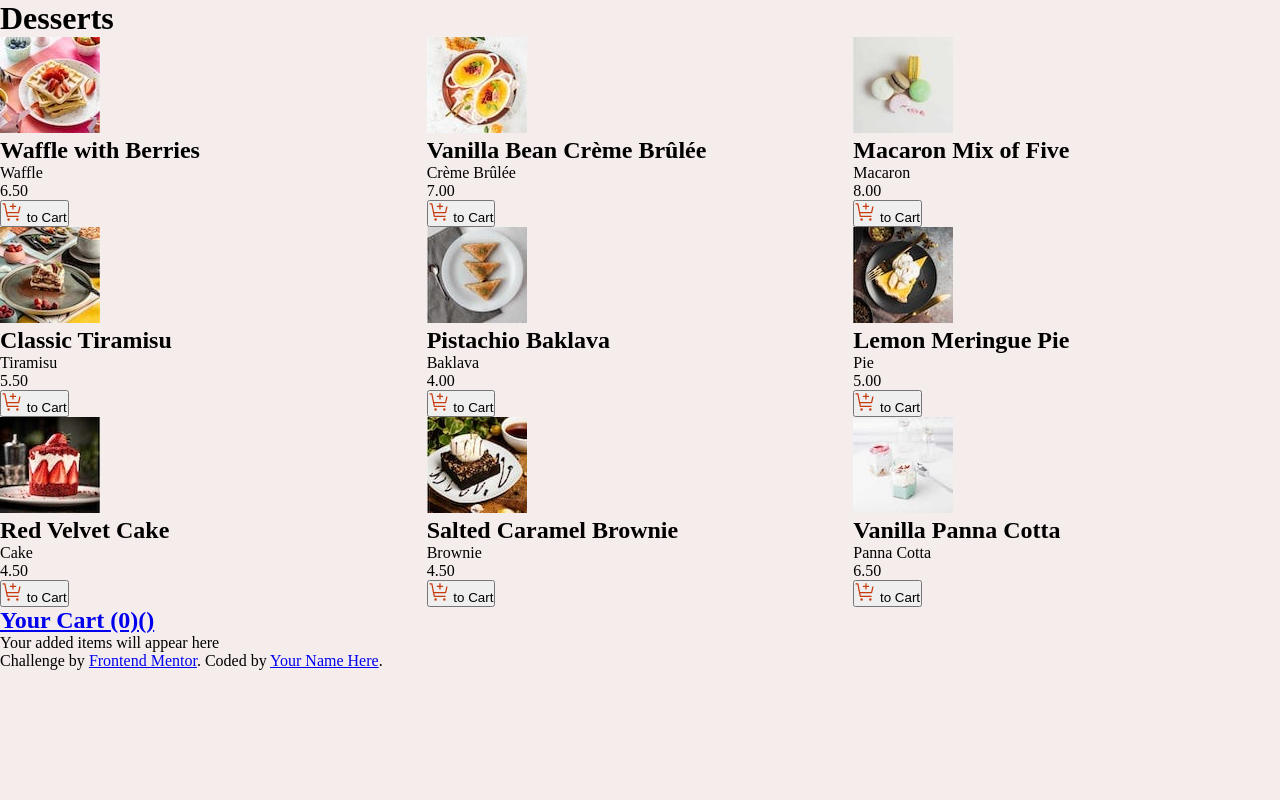
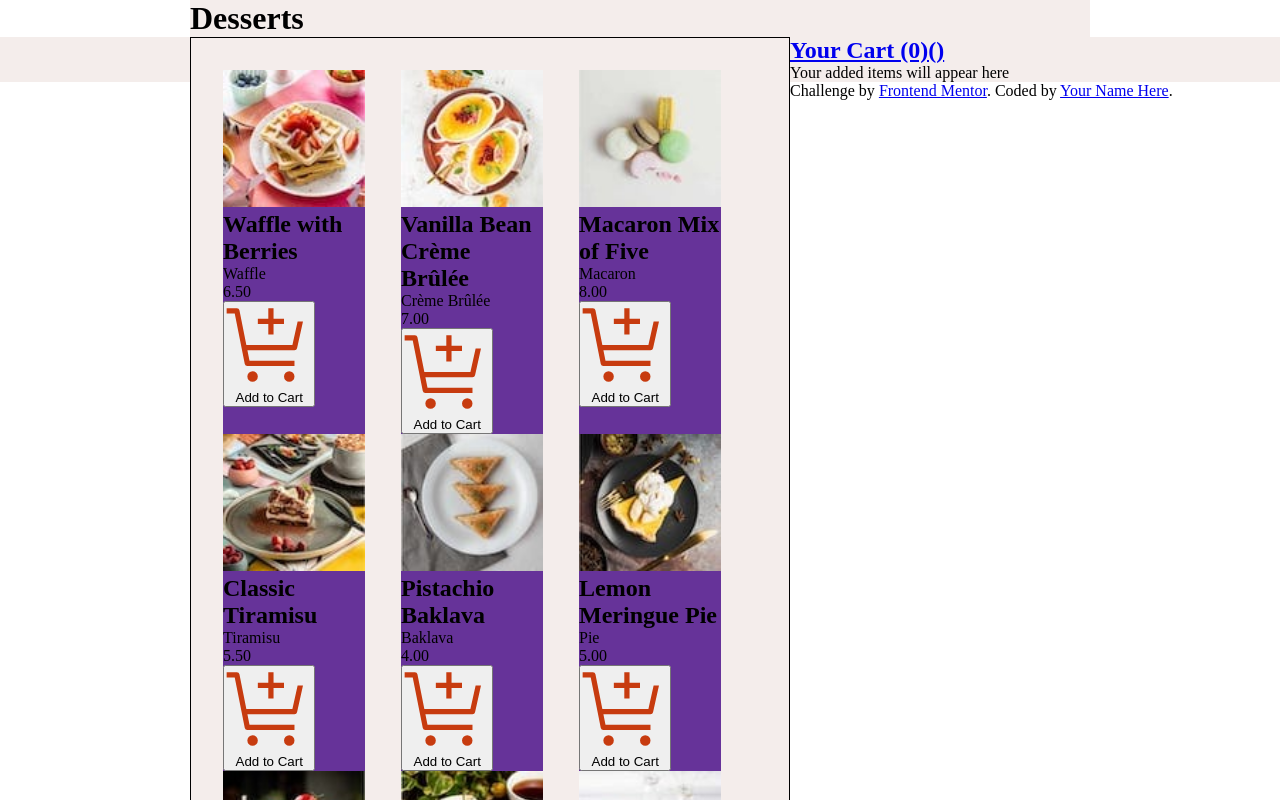
Before and after one commit to WebDeveloperStanica/product-list-with-cart-main, a plain HTML site: page index.html in a window 1280 px wide. Shown: the top 800 px of the page. Drawn offline with Linux system fonts and the light colour scheme.

Commit message:
improving the style, still working on the layout of the page, stuggling with grid and flex...Although some progress exist...

```diff
--- a/index.html
+++ b/index.html
@@ -11,17 +11,16 @@
 </head>
 <body>
 
+<div class="container">
+    <h1>Desserts</h1>
+ <div class="inner-container">
 
-  <h1>Desserts</h1>
-
-  <div class="container">
-    <!-- <div class="inner-container"> -->
-    <div id="waffle" class="waffle grid">
+  <div id="waffle" class="waffle grid">
     <img src="./assets/images/image-waffle-thumbnail.jpg">
     <h2>Waffle with Berries</h2>
     <p>Waffle</p>
     <p>6.50</p>
-    <button><img src="assets/images/icon-add-to-cart.svg"> to Cart</button>
+    <button><img src="assets/images/icon-add-to-cart.svg">Add to Cart</button>
   </div>
 
   <div id="cremeBrulee" class="cremeBrulee grid">
@@ -29,7 +28,7 @@
     <h2>Vanilla Bean Crème Brûlée</h2>
     <p>Crème Brûlée</p>
     <p>7.00</p>
-    <button><img src="assets/images/icon-add-to-cart.svg"> to Cart</button>
+    <button><img src="assets/images/icon-add-to-cart.svg">Add to Cart</button>
   </div>
 
   <div id="macaron" class="macaron grid">
@@ -37,7 +36,7 @@
     <h2>Macaron Mix of Five</h2>
     <p>Macaron</p>
     <p>8.00</p>
-    <button><img src="assets/images/icon-add-to-cart.svg"> to Cart</button>
+    <button><img src="assets/images/icon-add-to-cart.svg">Add to Cart</button>
   </div>
 
   <div id="tiramisu" class="tiramisu grid">
@@ -45,7 +44,7 @@
     <h2>Classic Tiramisu</h2>
     <p>Tiramisu</p>
     <p>5.50</p>
-    <button><img src="assets/images/icon-add-to-cart.svg"> to Cart</button>
+    <button><img src="assets/images/icon-add-to-cart.svg">Add to Cart</button>
   </div>
 
   <div id="Baklava" class="Baklava grid">
@@ -53,7 +52,7 @@
     <h2>Pistachio Baklava</h2>
     <p>Baklava</p>
     <p>4.00</p>
-    <button><img src="assets/images/icon-add-to-cart.svg"> to Cart</button>
+    <button><img src="assets/images/icon-add-to-cart.svg">Add to Cart</button>
   </div>
 
   <div id="pie" class="pie grid">
@@ -61,7 +60,7 @@
     <h2>Lemon Meringue Pie</h2>
     <p>Pie</p>
     <p>5.00</p>
-    <button><img src="assets/images/icon-add-to-cart.svg"> to Cart</button>
+    <button><img src="assets/images/icon-add-to-cart.svg">Add to Cart</button>
   </div>
 
   <div id="cake" class="cake grid">
@@ -69,7 +68,7 @@
     <h2>Red Velvet Cake</h2>
     <p>Cake</p>
     <p>4.50</p>
-    <button><img src="assets/images/icon-add-to-cart.svg"> to Cart</button>
+    <button><img src="assets/images/icon-add-to-cart.svg">Add to Cart</button>
   </div>
 
   <div id="brownie" class="brownie grid">
@@ -77,7 +76,7 @@
     <h2>Salted Caramel Brownie</h2>
     <p>Brownie</p>
     <p>4.50</p>
-    <button><img src="assets/images/icon-add-to-cart.svg"> to Cart</button>
+    <button><img src="assets/images/icon-add-to-cart.svg">Add to Cart</button>
   </div>
 
   <div id="cotta" class="cotta grid">
@@ -85,15 +84,15 @@
     <h2>Vanilla Panna Cotta</h2>
     <p>Panna Cotta</p>
     <p>6.50</p>
-    <button><img src="assets/images/icon-add-to-cart.svg"> to Cart</button>
+    <button><img src="assets/images/icon-add-to-cart.svg">Add to Cart</button>
   </div>
-<!-- </div>   -->
+</div>
 </div>
 
 
 
 
- <div>
+ <div class="cart">
   <a href="#"><h2>Your Cart (0)(<!-- Quantity -->)</h2></a>
   <p>Your added items will appear here</p>
 </div>
--- a/style.css
+++ b/style.css
@@ -5,23 +5,41 @@
 }
 
 body {
+    /* background: hsl(13, 31%, 94%); */
+}
+
+.container {
+    border: 2 solid black;
+    background: hsl(13, 31%, 94%);
+    max-width: 900px;
+    margin: auto;
+}
+
+.inner-container {
+    /* display: flex;
+    flex-flow: column; */
+    /* box-shadow:hsl(13, 93%, 44%); */
+    border: 1px solid black;
+    padding: 2rem;
+    max-width: 600px;
+    margin: auto;
+    display: grid;
+    grid-template-columns: repeat(3, 1fr);
+    float: left;
     background: hsl(13, 31%, 94%);
 }
 
-.container {
-    display: grid;
-    grid-template-columns: repeat(3, 1fr);
+.grid {
+    /* flex-direction: row; */
+    border: 1 solid black;
+    background-color: rebeccapurple;
+    max-width: 80%;
 }
 
-.inner-container {
-    display: flex;
-    flex-flow: column;
-    border: 1px solid black;
-    border-radius: 1rem;
-    padding: 2rem;
+.grid img {
+    width: 100%;
 }
 
-/* .inner-container > img {
-    order: -1;
-    align-self: center;
-} */
+.cart {
+    background: hsl(13, 31%, 94%);
+}
```
